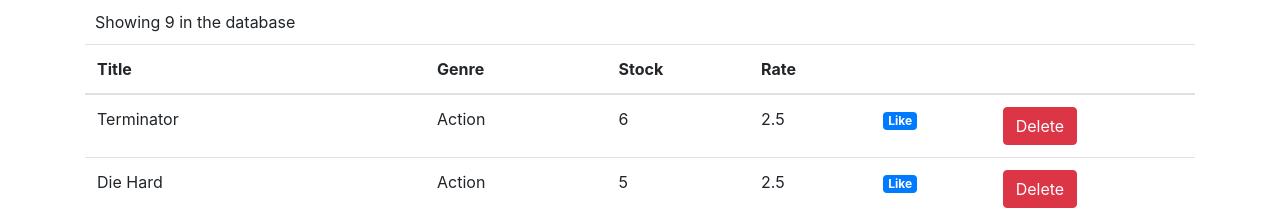
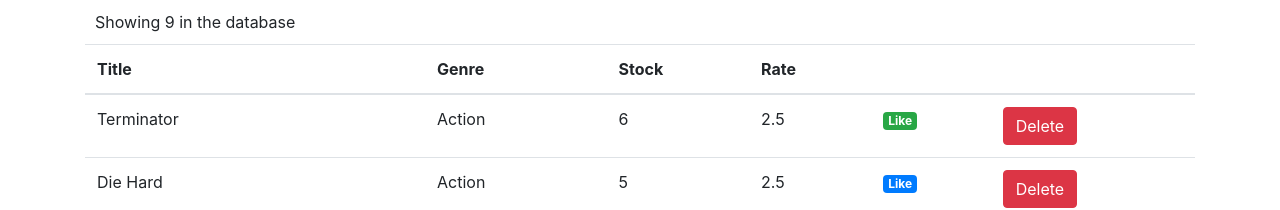
Before and after one commit to teyouale/mastering_react, a React (Create React App) app: page / in a window 1280 px wide. Shown: the top 210 px of the page. Built offline with nearby package versions, Linux system fonts and the light colour scheme.

Commit message:
Completed Like Button

```diff
--- a/src/components/Like.js
+++ b/src/components/Like.js
@@ -5,7 +5,11 @@
     var classes = "badge badge-";
     classes += this.props.likeStatus ? "success" : "primary";
     return (
-      <span className={classes} onClick={this.props.handleLike}>
+      <span
+        className={classes}
+        style={{ cursor: "pointer" }}
+        onClick={this.props.onClick}
+      >
         Like
       </span>
     );
--- a/src/components/Movies.js
+++ b/src/components/Movies.js
@@ -1,19 +1,22 @@
 import React, { Component } from "react";
-import Like from "../components/Like";
+import Like from "./Like";
 import { getMovies } from "../services/fakeMovieService";
 
 class Movies extends Component {
   state = {
-    movies: getMovies(),
-    likeStatus: false
+    movies: getMovies()
   };
 
   handleDelete = movie => {
     const movies = this.state.movies.filter(m => m._id !== movie._id);
     this.setState({ movies: movies });
   };
-  handleLike = () => {
-    this.setState({ likeStatus: "true" });
+  handleLike = movie => {
+    const movies = [...this.state.movies];
+    const index = movies.indexOf(movie);
+    movies[index] = { ...movies[index] };
+    movies[index].liked = !movies[index].liked;
+    this.setState({ movies });
   };
 
   render() {
@@ -43,8 +46,8 @@
                   <td>{movie.dailyRentalRate}</td>
                   <td>
                     <Like
-                      handleLike={this.handleLike}
-                      likeStatus={this.state.likeStatus}
+                      likeStatus={movie.liked}
+                      onClick={() => this.handleLike(movie)}
                     />
                   </td>
                   <td>
--- a/src/services/fakeMovieService.js
+++ b/src/services/fakeMovieService.js
@@ -7,7 +7,8 @@
     genre: { _id: "5b21ca3eeb7f6fbccd471818", name: "Action" },
     numberInStock: 6,
     dailyRentalRate: 2.5,
-    publishDate: "2018-01-03T19:04:28.809Z"
+    publishDate: "2018-01-03T19:04:28.809Z",
+    liked: true
   },
   {
     _id: "stur65r8bokh9g",
```
